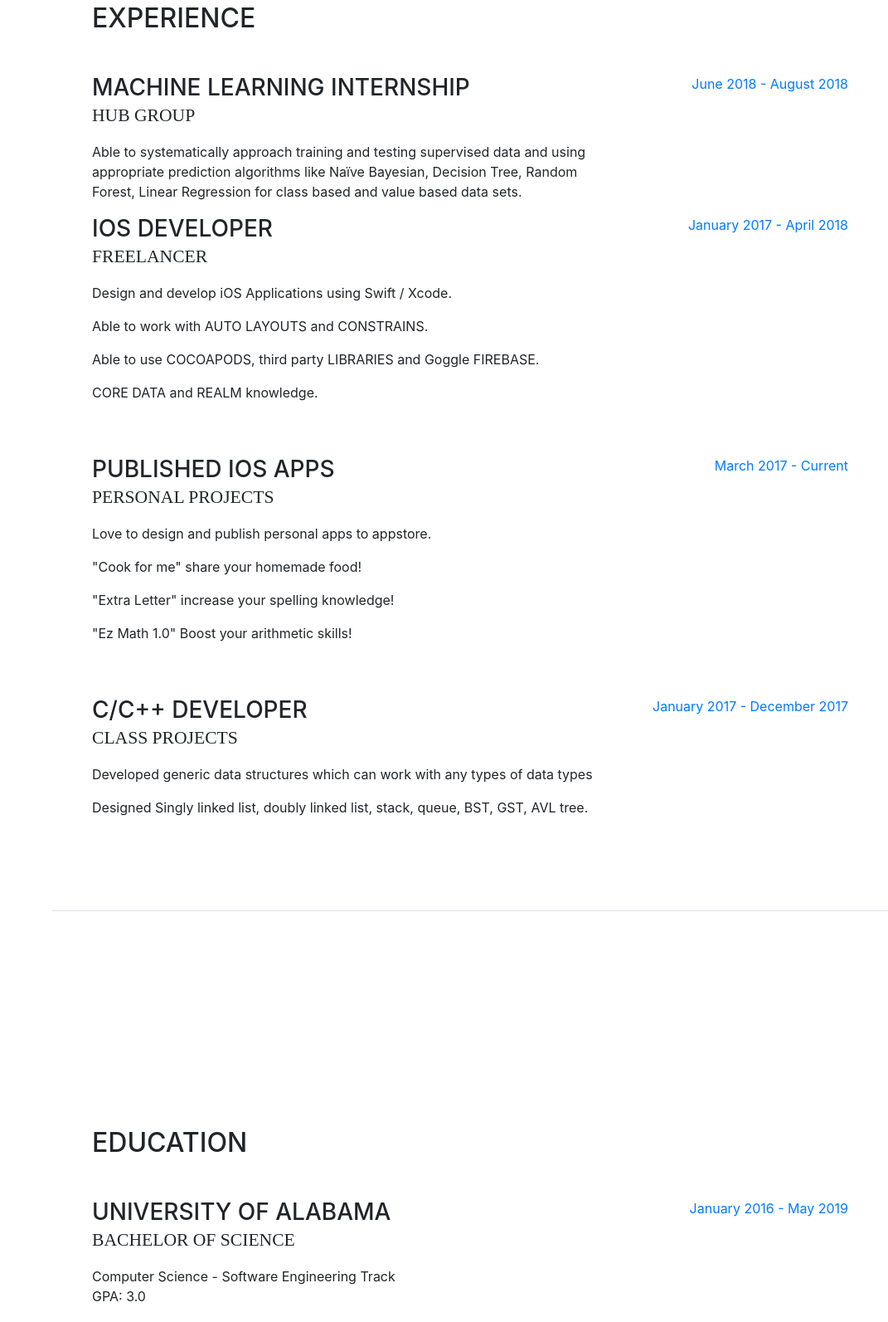
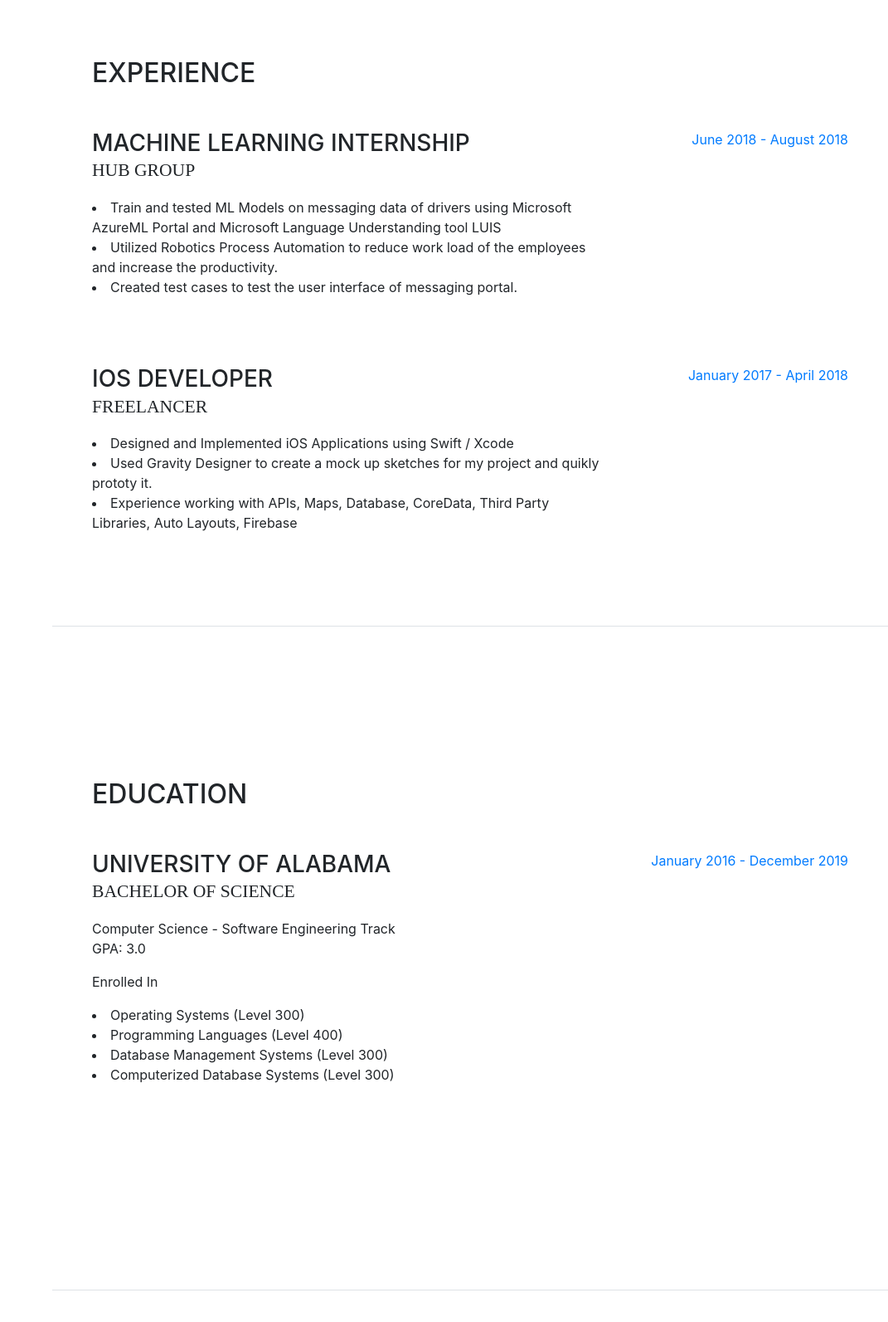
Before and after one commit to apatel19/apatel19.github.io, a website with bundled scripts: page index.html in a window 1280 px wide. Shown: the part 845-2438 px from the top of the page at 83% size, without its empty margins (209-1280 px from the left). Built offline with nearby package versions, Linux system fonts and the light colour scheme; a web font is replaced by a local one.

Commit message:
updated resume and modified .html

```diff
--- a/index.html
+++ b/index.html
@@ -69,11 +69,11 @@
           <h1 class="mb-0">Apurva
             <span class="text-primary">Patel</span>
           </h1>
-          <div class="subheading mb-5">900 Hargrove Road APT 94 · Tuscaloosa, AL 35401 · (615) 852-0869 ·
+          <div class="subheading mb-5">(615) 852-0869 ·
             <a href="mailto:patelapurva19@email.com">patelapurva19@email.com</a>
           </div>
-          <p class="mb-5">I am a current student @ University of Alabama(2019) majoring in Computer Science. I like building iOS Applications
-            and implementing classification algorithms in machine learning.I belive in in LEARNING, IMPROVING, and APPLYING. </p>
+          <p class="mb-5"> Currently enrolled in University of Alabama studying Computer Science (Bachelor - Dec 2019). Open for a Software Engineering Internship for Spring/Summer/Fall 2019. Skills in C, C++, Java, Swift, Python, MachineLearning and iOS.
+            I am an independet, quick learner, detail/goal oriented, problem solver and team player. Constantly learning, improving my skills and applying my knowledge in moving forward.</p>
           <ul class="list-inline list-social-icons mb-0">
             <li class="list-inline-item">
               <a href="https://www.facebook.com/apurva.patel.96">
@@ -136,8 +136,11 @@
             <div class="resume-content mr-auto">
               <h3 class="mb-0">Machine Learning Internship</h3>
               <div class="subheading mb-3">Hub Group</div>
-              <p>Able to systematically approach training and testing supervised data and using appropriate prediction algorithms like Naïve Bayesian, Decision Tree, Random Forest, Linear Regression for class based and value based data sets.
-                </p>
+                <p>
+                    <li> Train and tested ML Models on messaging data of drivers using Microsoft AzureML Portal and Microsoft Language Understanding tool LUIS </li>
+                    <li> Utilized Robotics Process Automation to reduce work load of the employees and increase the productivity. </li>
+                    <li>Created test cases to test the user interface of messaging portal.</li>
+                  </p>
             </div>
             <div class="resume-date text-md-right">
               <span class="text-primary">June 2018 - August 2018</span>
@@ -150,33 +153,14 @@
             <div class="resume-content mr-auto">
               <h3 class="mb-0">iOS Developer</h3>
               <div class="subheading mb-3">FREELANCER</div>
-              <p>Design and develop iOS Applications using Swift / Xcode. </p> <p>Able to work with AUTO LAYOUTS and CONSTRAINS.</p> <p> Able to use COCOAPODS, third party LIBRARIES and Goggle FIREBASE. </p> <p> CORE DATA and REALM knowledge.
+              <p>
+                <li> Designed and Implemented iOS Applications using Swift / Xcode </li>
+                <li> Used Gravity Designer to create a mock up sketches for my project and quikly prototy it.</li>
+                <li> Experience working with APIs, Maps, Database, CoreData, Third Party Libraries, Auto Layouts, Firebase</li>
               </p>
             </div>
             <div class="resume-date text-md-right">
               <span class="text-primary">January 2017 - April 2018</span>
-            </div>
-          </div>
-
-          <div class="resume-item d-flex flex-column flex-md-row mb-5">
-            <div class="resume-content mr-auto">
-              <h3 class="mb-0">Published iOS Apps</h3>
-              <div class="subheading mb-3">Personal Projects</div>
-              <p>Love to design and publish personal apps to appstore.</p> <p> "Cook for me" share your homemade food! </p> <p> "Extra Letter" increase your spelling knowledge!</p> <p> "Ez Math 1.0" Boost your arithmetic skills! </p>
-            </div>
-            <div class="resume-date text-md-right">
-              <span class="text-primary">March 2017 - Current</span>
-            </div>
-          </div>
-
-          <div class="resume-item d-flex flex-column flex-md-row mb-5">
-            <div class="resume-content mr-auto">
-              <h3 class="mb-0">C/C++ Developer</h3>
-              <div class="subheading mb-3">Class Projects</div>
-              <p>Developed generic data structures which can work with any types of data types</p> <p> Designed Singly linked list, doubly linked list, stack, queue, BST, GST, AVL tree.</p>
-            </div>
-            <div class="resume-date text-md-right">
-              <span class="text-primary">January 2017 - December 2017</span>
             </div>
           </div>
 
@@ -192,9 +176,15 @@
               <div class="subheading mb-3">Bachelor of Science</div>
               <div>Computer Science - Software Engineering Track</div>
               <p>GPA: 3.0</p>
+              <p> Enrolled In
+                  <li>Operating Systems (Level 300)</li>
+                  <li>Programming Languages (Level 400) </li>
+                  <Li>Database Management Systems (Level 300)</Li>
+                  <Li>Computerized Database Systems (Level 300) </Li>
+             </p>
             </div>
             <div class="resume-date text-md-right">
-              <span class="text-primary">January 2016 - May 2019</span>
+              <span class="text-primary">January 2016 - December 2019</span>
             </div>
           </div>
 
@@ -239,20 +229,14 @@
           <ul class="fa-ul mb-0">
             <li>
               <i class="fa-li fa fa-check"></i>
-              iOS Development Swift/Xcode (4.0 / 5.0)</li>
+              Programming Languages: C/C++, Java, Python, Swift, Octave</li>
             <li>
                 <i class="fa-li fa fa-check"></i>
-              Machine Learning using AzureML
+                Tools: Vim, Visual Studio Code, PyCharm, AzureML Studio, Git, Xcode
             </li>
             <li>
               <i class="fa-li fa fa-check"></i>
-              C/C++ (4.0 / 5.0)     Python (3.0 / 5.0)     Java (3.0 / 5.0)</li>
-            <li>
-              <i class="fa-li fa fa-check"></i>
-              Google firebase services, maps</li>
-            <li>
-              <i class="fa-li fa fa-check"></i>
-              Vim, Visual Studio, GIT, BitBucket</li>
+              Knowledge: Machine Learning, Algorithms, Database Designing, iOS Development, GoogleAPIs</li>
           </ul>
         </div>
       </section>
```
Also changed, not shown: 1 other file.
